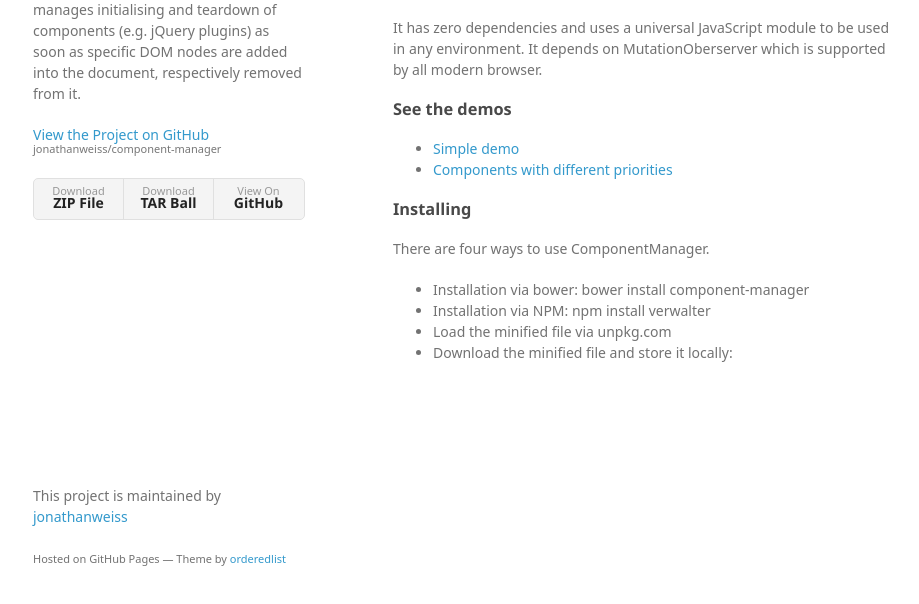
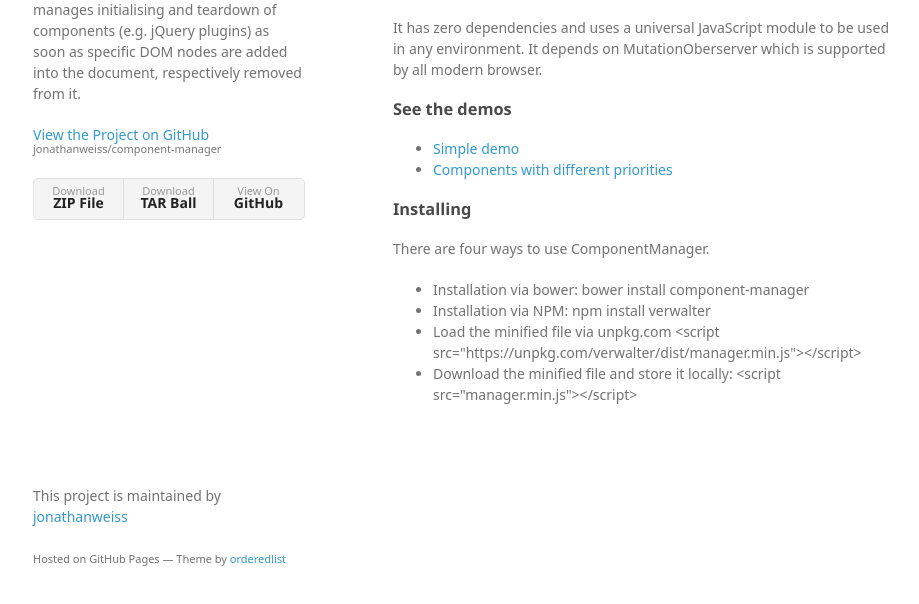
Before and after one commit to jonathanweiss/component-manager, a plain HTML site: page index.html in a window 1280 px wide. Shown: the part 162-766 px from the top of the page, without its empty margins (177-1096 px from the left). Drawn offline with Linux system fonts and the light colour scheme; a web font is replaced by a local one.

Commit message:
Fix display of HTML code in installation section

```diff
--- a/index.html
+++ b/index.html
@@ -45,8 +45,8 @@
         <ul>
             <li>Installation via bower: bower install component-manager</li>
             <li>Installation via NPM: npm install verwalter</li>
-            <li>Load the minified file via unpkg.com <script src="https://unpkg.com/verwalter/dist/manager.min.js"></script></li>
-            <li>Download the minified file and store it locally: <script src="manager.min.js"></script></li>
+            <li>Load the minified file via unpkg.com &lt;script src=&quot;https://unpkg.com/verwalter/dist/manager.min.js&quot;&gt;&lt;/script&gt;</li>
+            <li>Download the minified file and store it locally: &lt;script src=&quot;manager.min.js&quot;&gt;&lt;/script&gt;</li>
         </p>
       </section>
       <footer>
```
